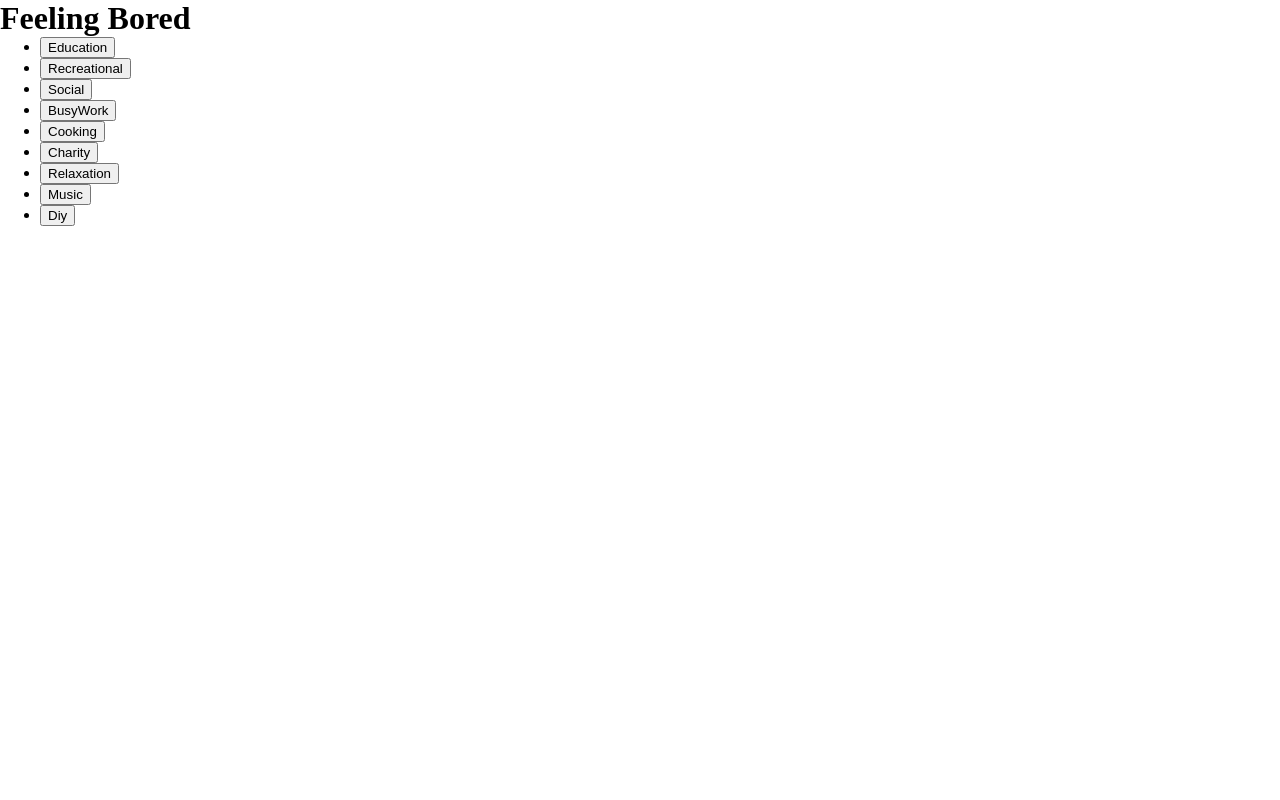
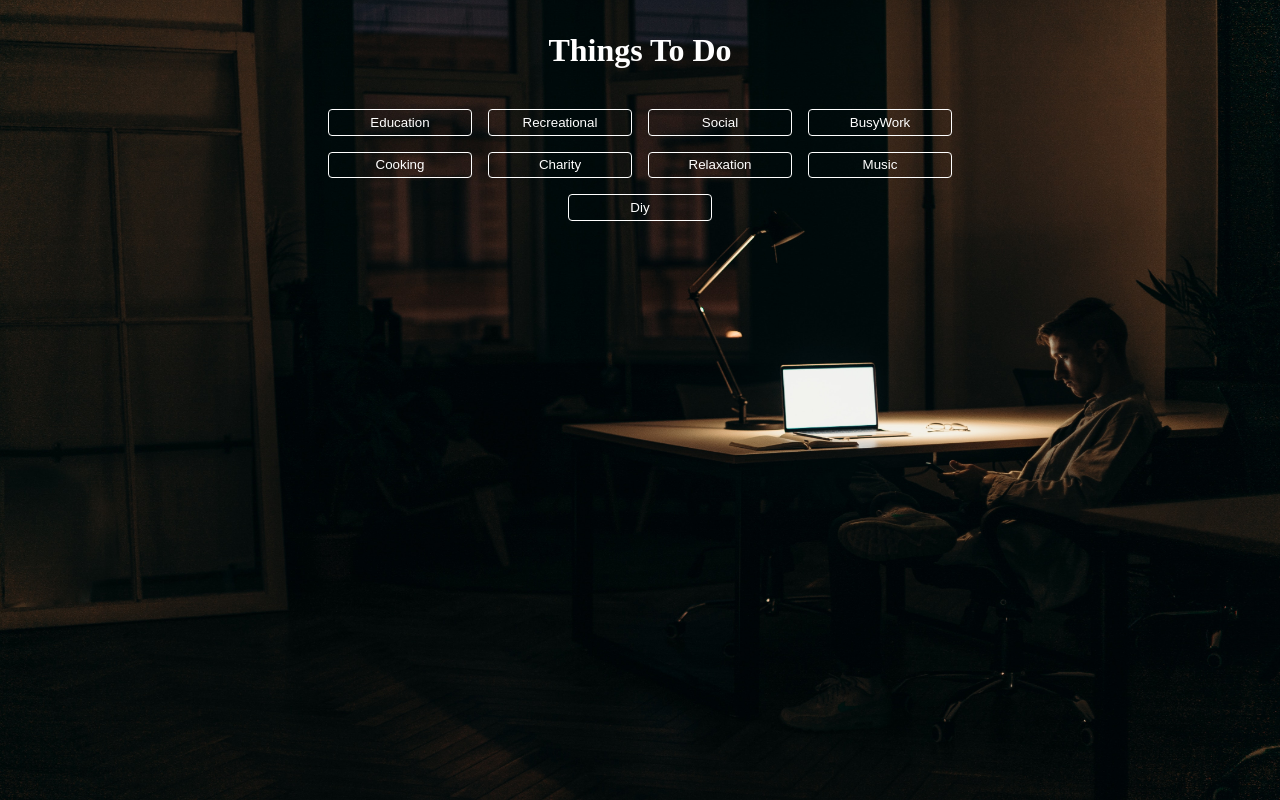
Before and after one commit to jeetech77/Things-To-Do, a plain HTML site: page index.html in a window 1280 px wide. Drawn offline with Linux system fonts and the light colour scheme.

Commit message:
Finished

```diff
--- a/index.html
+++ b/index.html
@@ -9,9 +9,9 @@
     <script src="script.js" defer></script>
 </head>
 <body>
-    <h1>Feeling Bored</h1>
+    <h1>Things To Do</h1>
 
-    <div>
+    <div class="container">
         <ul class="typeItems">
             <li class="item"><button>Education</button> </li>
             <li class="item"><button>Recreational</button> </li>
@@ -23,7 +23,10 @@
             <li class="item"><button>Music</button> </li>
             <li class="item"><button>Diy</button> </li>
         </ul>
+        <div class="output-area">
+            <div><span class="activityContent"></span></div>
+            <div><span class="participants"></span></div>
+        </div>
     </div>
-    <div class="activityContent"></div>
-</body>
+    </body>
 </html>
--- a/script.js
+++ b/script.js
@@ -1,21 +1,27 @@
 // TODO:Getting DOM elements here
 
-const allActivityTypes=document.querySelectorAll(".item");
+const allActivityTypes = document.querySelectorAll(".item");
+const activityContent = document.querySelector(".activityContent");
+const participantsNumber = document.querySelector(".participants");
 
 // TODO: Logic here
 
-let activityType="education";
+let activityType = "education";
 let url = "http://www.boredapi.com/api/activity";
-function constructUrl(activity){
+function constructUrl(activity) {
     return `${url}?type=${activity}`
 }
 allActivityTypes.forEach(element => {
-    element.addEventListener('click',()=>{
-        activityType=(element.innerText).toLowerCase();
+    element.addEventListener('click', () => {
+        activityType = (element.innerText).toLowerCase();
         console.log(activityType);
         fetch(constructUrl(activityType))
-        .then(response=>response.json())
-        .then(data=>console.log(data))
+            .then(response => response.json())
+            .then(data => {
+                console.log(data);
+                activityContent.innerHTML=`Your Task : ${data.activity}`;
+                participantsNumber.innerHTML =`Needed Participants : ${data.participants}`;
+            })
     })
 });
 
--- a/style.css
+++ b/style.css
@@ -1,3 +1,54 @@
 *{
+    transition: all .4s linear;
     margin: 0%;
 }
+body{
+    color: white;
+    background: url(./images/bg.jpg) center center no-repeat fixed;
+    background-size: 100% 100% ;
+}
+h1{
+    text-align: center;
+    margin: 2rem;
+}
+.container{
+    text-align: center;
+}
+.container ul{
+    max-width: 60%;
+    padding: 0%;
+    margin: auto;
+    list-style: none;
+    display: flex;
+    align-items: center;
+    flex-wrap: wrap;
+    justify-content: center;
+}
+.container ul li button{
+    border-radius: 4px;
+    cursor: pointer;
+    background-color: inherit;
+    outline: none;
+    border: 1px solid white;
+    color: white;
+    margin: .5rem;
+    padding: .3rem;
+    width: 9rem;
+}
+.container ul li button:hover{
+    background-color: rgba(126, 119, 119, 0.404);
+}
+@media screen and (max-width:800px){
+    .container ul{
+        max-width: 100%;
+    }
+}
+.output-area{
+    margin: 1rem;
+
+}
+.output-area div{
+    margin: 1rem;
+    font-weight: 800;
+    font-size: larger;
+}
```
Also changed, not shown: images/bg.jpg (added).
